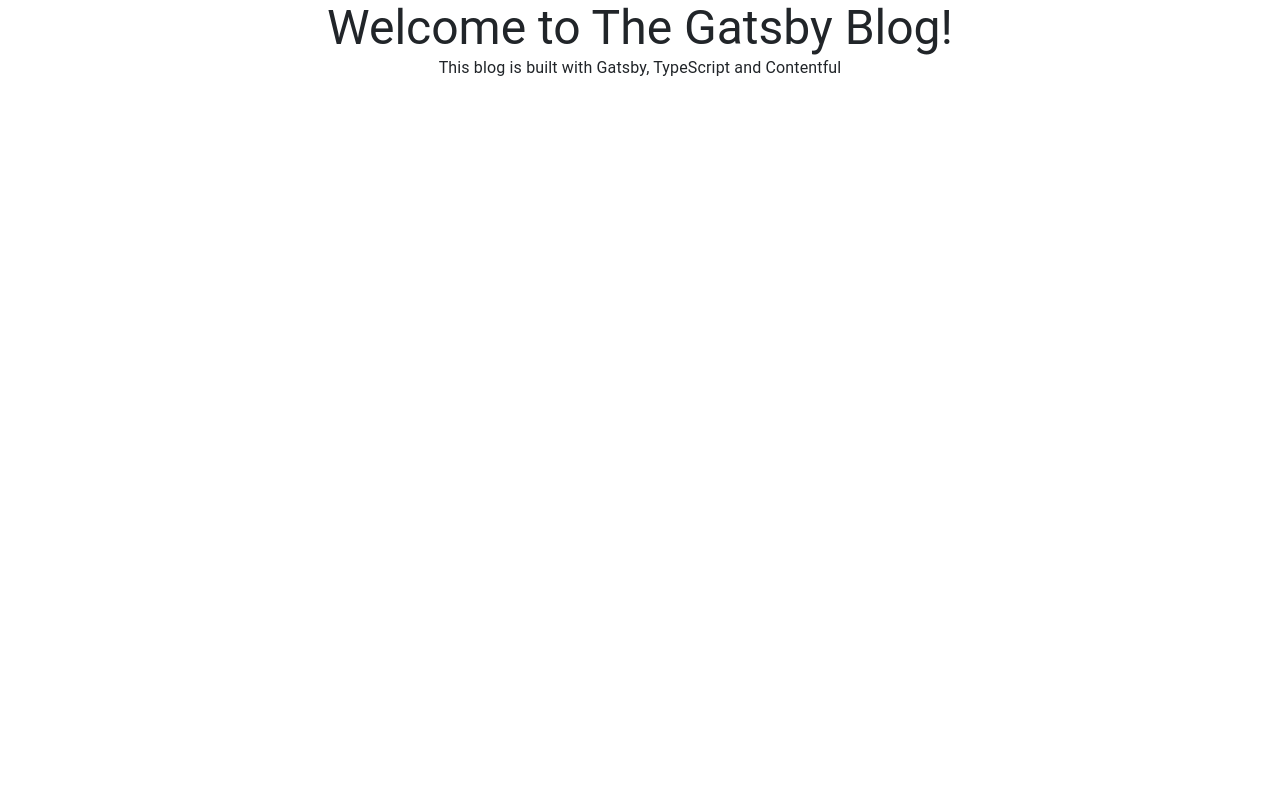
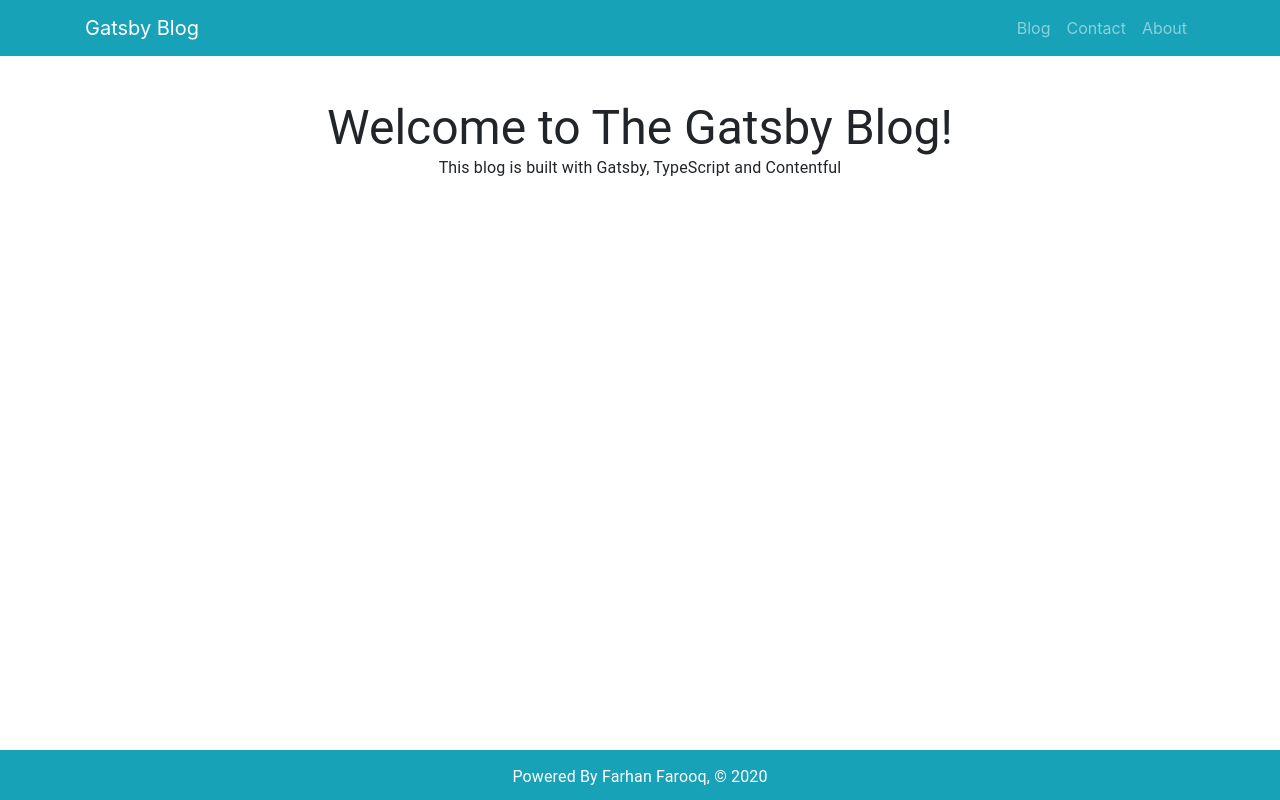
Before and after one commit to itsmefarhan/gatsby-contentful-blog, a Gatsby site: page / in a window 1280 px wide. Built offline with nearby package versions, Linux system fonts and the light colour scheme; Gatsby itself is replaced by a stand-in of ours.

Commit message:
navbar and footer added

```diff
--- /dev/null
+++ b/src/components/footer.tsx
@@ -0,0 +1,32 @@
+import React, { useState, useEffect } from "react"
+import { Typography } from "@material-ui/core"
+
+const Footer = () => {
+  const [pos, setPos] = useState<boolean>(false)
+
+  useEffect(() => {
+    setPos(window.innerHeight > window.document.body.clientHeight)
+  }, [pos])
+
+  return (
+    <footer
+      style={{
+        position: pos ? "absolute" : "relative",
+        bottom: "0",
+        width: "100%",
+        textAlign: "center",
+        marginTop: "20px",
+        paddingTop: "15px",
+        height: "50px",
+        color: "white",
+      }}
+      className="bg-info"
+    >
+      <Typography variant="body1">
+        Powered By Farhan Farooq, &copy; 2020
+      </Typography>
+    </footer>
+  )
+}
+
+export default Footer
--- /dev/null
+++ b/src/components/header.tsx
@@ -0,0 +1,60 @@
+import React from "react"
+import { Link, graphql, useStaticQuery } from "gatsby"
+
+const Header = () => {
+  const data = useStaticQuery(graphql`
+    query {
+      site {
+        siteMetadata {
+          title
+        }
+      }
+    }
+  `)
+
+  const liItems = [
+    { title: "Blog", url: "/blog" },
+    { title: "Contact", url: "/contact" },
+    { title: "About", url: "/about" },
+  ]
+
+  interface Props {
+    title: string
+    url: string
+  }
+
+  return (
+    <nav className="navbar navbar-expand-md navbar-dark bg-info fixed-top">
+      <div className="container">
+        <Link className="navbar-brand" to="/">
+          {data.site.siteMetadata.title}
+        </Link>
+        <button
+          className="navbar-toggler"
+          type="button"
+          data-toggle="collapse"
+          data-target="#navbarSupportedContent"
+          aria-controls="navbarSupportedContent"
+          aria-expanded="false"
+          aria-label="Toggle navigation"
+        >
+          <span className="navbar-toggler-icon"></span>
+        </button>
+
+        <div className="collapse navbar-collapse" id="navbarSupportedContent">
+          <ul className="navbar-nav ml-auto">
+            {liItems.map((item: Props) => (
+              <li className="nav-item" key={item.title}>
+                <a className="nav-link" href={item.url}>
+                  {item.title}
+                </a>
+              </li>
+            ))}
+          </ul>
+        </div>
+      </div>
+    </nav>
+  )
+}
+
+export default Header
--- /dev/null
+++ b/src/components/layout.tsx
@@ -0,0 +1,26 @@
+import React, { Fragment, ReactNode } from "react"
+import { Grid } from "@material-ui/core"
+import Header from "./header"
+import Footer from "./footer"
+
+interface Props {
+  children: ReactNode
+}
+
+const Layout = ({ children }: Props) => {
+  return (
+    <Fragment>
+      <Header />
+      <Grid container style={{ marginTop: "100px" }}>
+        <Grid item xs={12} sm={3} />
+        <Grid item xs={12} sm={6}>
+          {children}
+        </Grid>
+        <Grid item xs={12} sm={3} />
+      </Grid>
+      <Footer />
+    </Fragment>
+  )
+}
+
+export default Layout
--- a/src/pages/index.tsx
+++ b/src/pages/index.tsx
@@ -1,10 +1,11 @@
 import React from "react"
 import Helmet from "../components/head"
 import { Typography } from "@material-ui/core"
+import Layout from "../components/layout"
 
 const Home = () => {
   return (
-    <>
+    <Layout>
       <Helmet title="Home" />
       <Typography variant="h3" align="center">
         Welcome to The Gatsby Blog!
@@ -12,7 +13,7 @@
       <Typography variant="body1" align="center">
         This blog is built with Gatsby, TypeScript and Contentful
       </Typography>
-    </>
+    </Layout>
   )
 }
 
```
